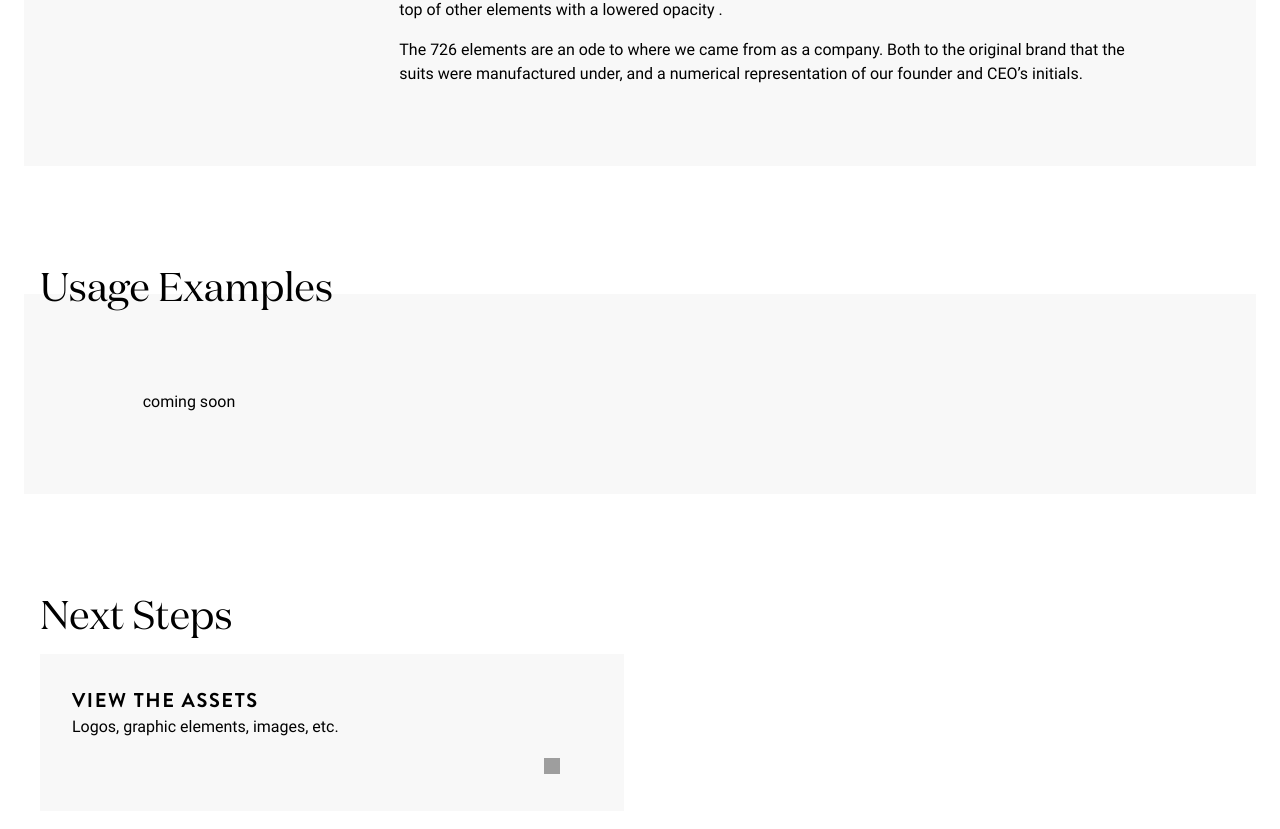
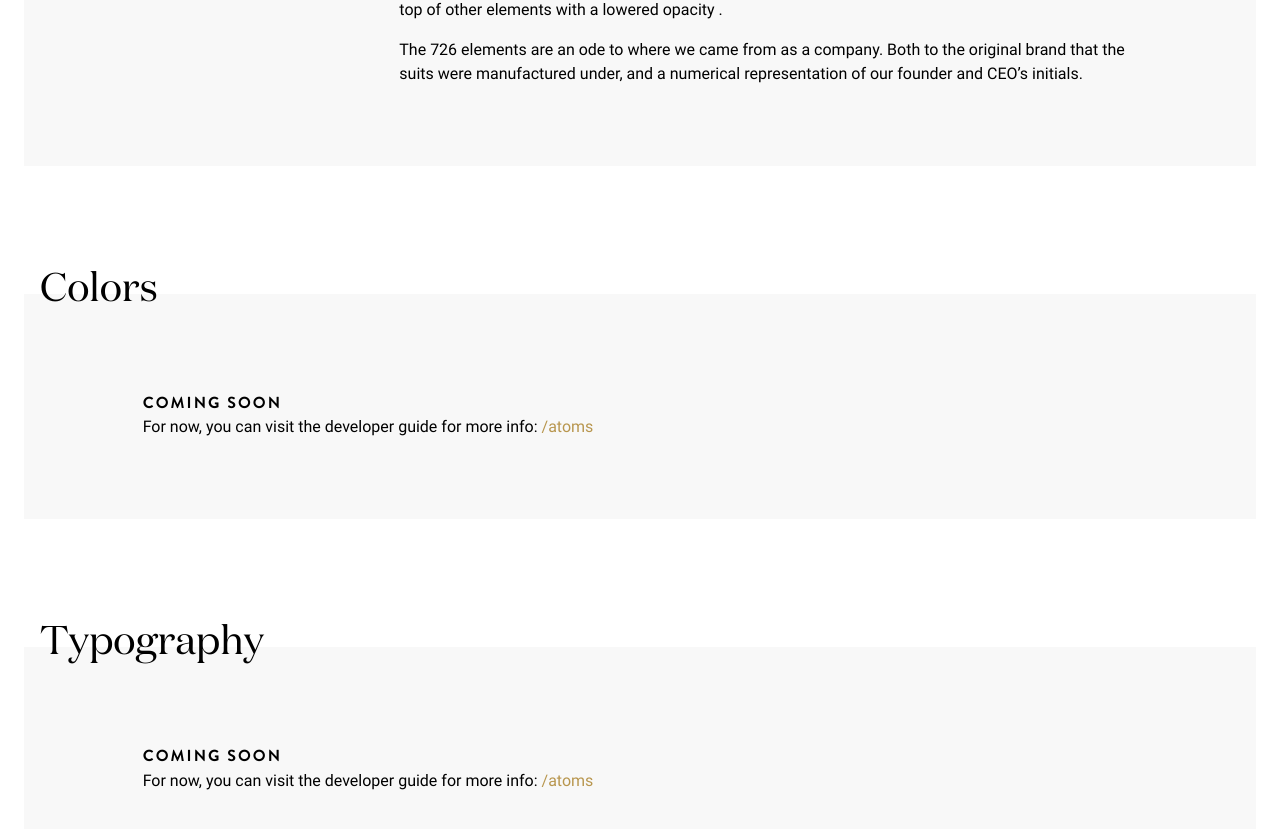
Before and after one commit to generationtux/styleguide, a Jekyll site: the page built from brand-guidelines.html, in a window 1280 px wide and 900 px high, scrolled down 2243 px. Shown: the top 829 px of the window. Built offline with Jekyll 4.4.1, drawn with Linux system fonts in a browser that asks for light colours; grey boxes are pictures that could not be loaded.

Commit message:
adds colors and type to brand guide

```diff
--- a/brand-assets.html
+++ b/brand-assets.html
@@ -17,6 +17,8 @@ permalink: /brand-assets/
       <h1 class="domd pusher-xs-btm-md">Brand Assets</h1>
 
       <p>
+        Downloads for the Gentux graphic assets.
+        <br>
         More Coming Soon.
       </p>
     </div><!-- /col -->
--- a/brand-guidelines.html
+++ b/brand-guidelines.html
@@ -47,7 +47,7 @@ permalink: /brand-guidelines/
 {% endfor %}
 
 
-<div class="container puller-xs-btm-lg pusher-xs-top-xl">
+<div class="container pusher-xs-top-xl">
   <div class="row">
     <div class="col-sm-12">
       <h2 class="context--copy domd">Next Steps</h2>
@@ -57,10 +57,7 @@ permalink: /brand-guidelines/
 
 <div class="container">
   <div class="row">
-    <div class="
-      col-sm-8
-      col-lg-6
-    ">
+    <div class="col-sm-8">
       <a href="{{ site.baseurl }}/brand-assets/" class="
         panel-link
         link-style-clear d-block
```
Also changed, not shown: _brand-guides/04-colors.html (added, +13 -0 lines), _brand-guides/05-typography.html (added, +13 -0 lines), _brand-guides/06-usage-examples.html (renamed from _brand-guides/04-usage-examples.html).
